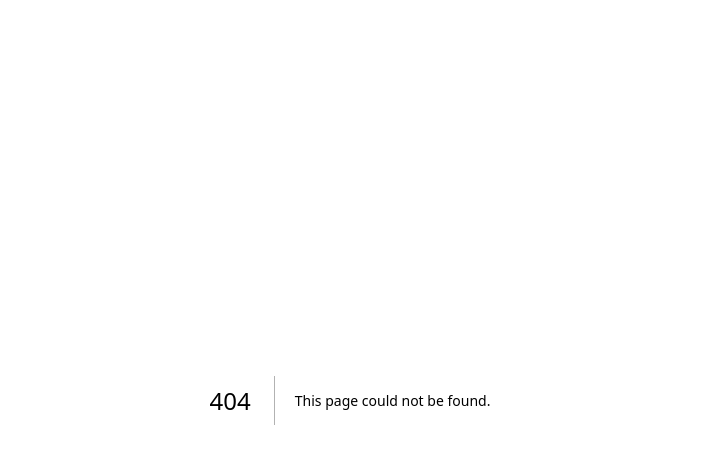
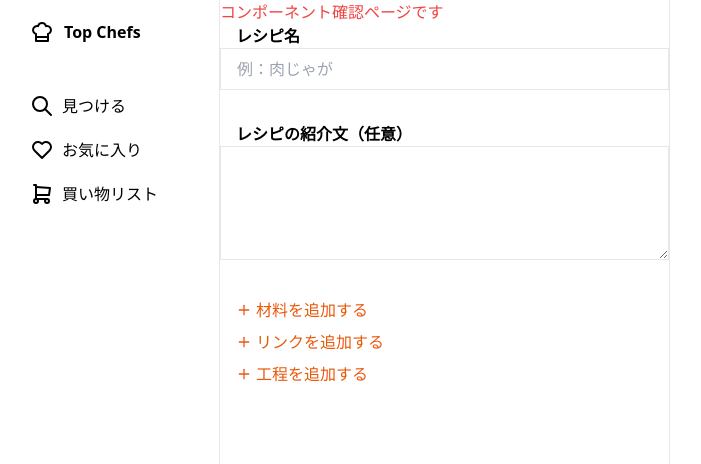
Before and after one commit to qin-team-recipe/14-frontend, a Next.js app: page /sample in a window 1280 px wide. Before the commit this address had no page. Shown: the top 464 px of the page, without its empty margins (290-991 px from the left). Built offline with nearby package versions, Linux system fonts and the light colour scheme.

Commit message:
✨  inputを追加するためのボタン作成、コンポーネント確認ページ用意

```diff
--- /dev/null
+++ b/src/app/(top)/sample/page.js
@@ -0,0 +1,16 @@
+import { TextField } from "@/app/_components/Form";
+import { InputAddButton } from "@/app/_components/Form/InputAddButton";
+
+// コンポーネントを確認するためだけの仮ページ（自分用）
+export default function Sample() {
+  return (
+    <>
+      <div className="text-red-500">コンポーネント確認ページです</div>
+      <TextField label={"レシピ名"} placeholder={"例：肉じゃが"} />
+      <TextField label={"レシピの紹介文（任意）"} multiline />
+      <InputAddButton text={"材料"} />
+      <InputAddButton text={"リンク"} />
+      <InputAddButton text={"工程"} />
+    </>
+  );
+}
--- /dev/null
+++ b/src/app/_components/Form/InputAddButton.jsx
@@ -0,0 +1,13 @@
+"use client";
+
+import { IconPlus } from "@tabler/icons-react";
+
+// テキストフィールドを追加するボタン(MultiInputField用)
+export const InputAddButton = ({ text }) => {
+  return (
+    <button onClick={() => {}} className="mx-4 mt-2 flex items-center gap-1">
+      <IconPlus size={16} className="text-orange-600" />
+      <p className="text-orange-600">{text}を追加する</p>
+    </button>
+  );
+};
```
